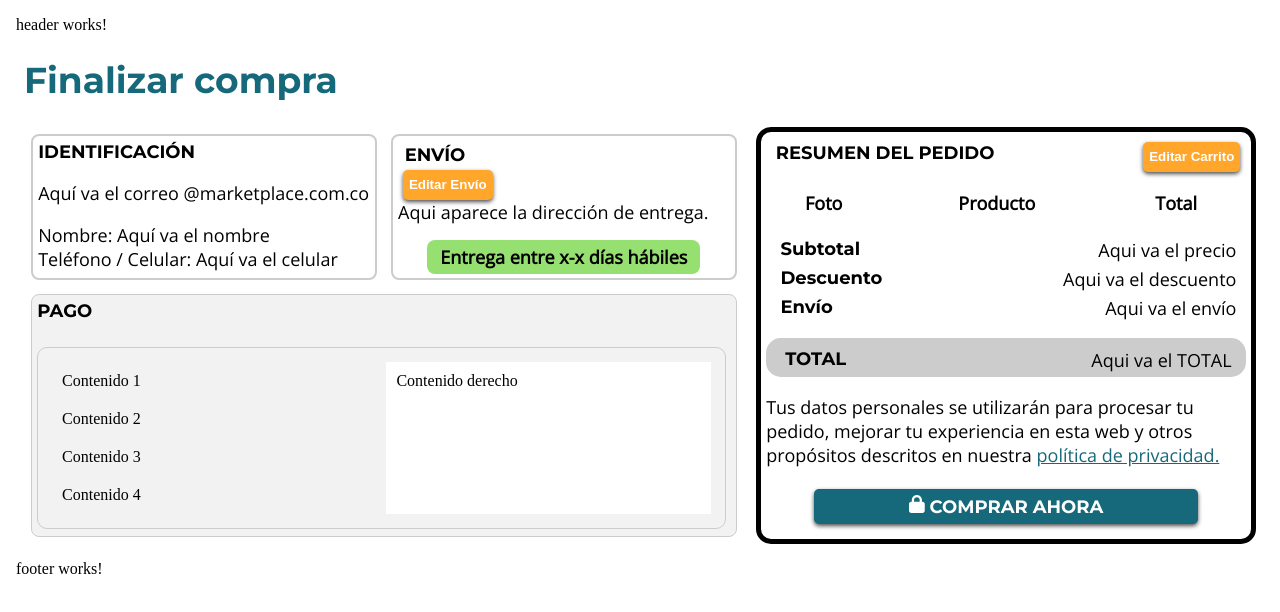
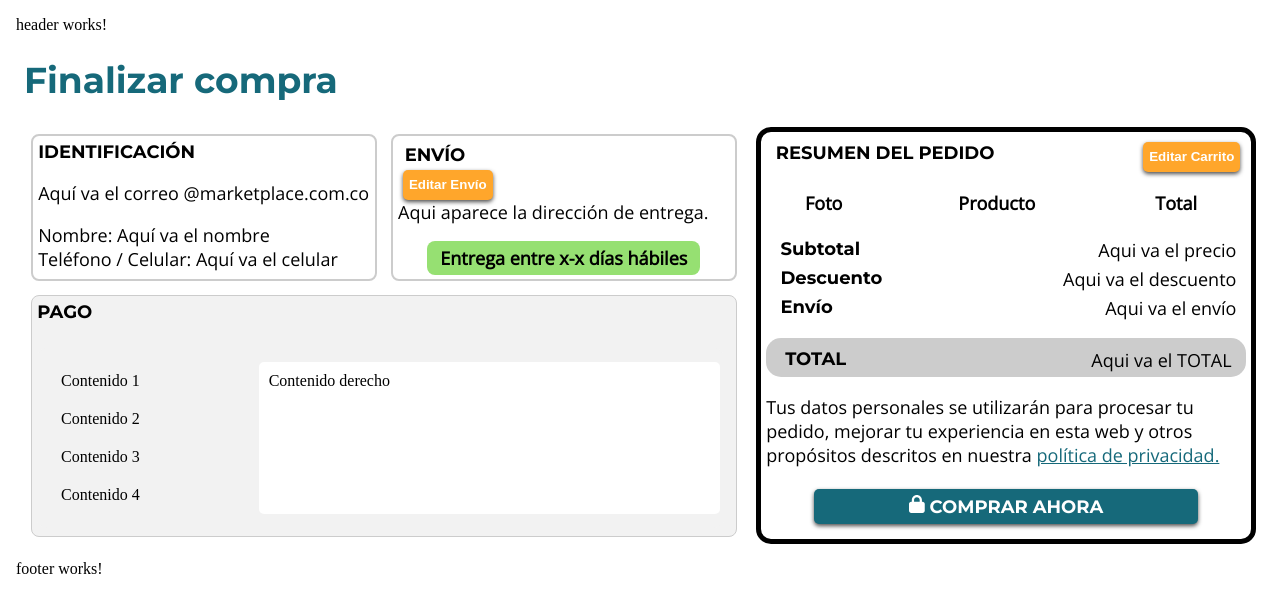
Before and after one commit to fabianSystem19/NU01_Front01, an Angular app in the folder NU01_FRONT01/: page /pago in a window 1280 px wide. Shown: the top 612 px of the page. Built offline with nearby package versions, Linux system fonts and the light colour scheme.

Commit message:
EDICION DE ESTILOS

```diff
--- a/NU01_FRONT01/src/app/pages/formulario-pagos/formulario-pagos.component.css
+++ b/NU01_FRONT01/src/app/pages/formulario-pagos/formulario-pagos.component.css
@@ -283,14 +283,18 @@ u{
 .contPago {
     display: grid;
     grid-template-columns: 1fr 1fr; /* Dos columnas de ancho flexible */
+    grid-template-columns: 30% 70%; /* Primera columna 30% y segunda columna 70% */
     grid-gap: 10px; /* Espacio entre los elementos */
     width: 95%;
     padding: 2%;
+    border:none;
   }
 
   .columna-1 {
     display: grid;
     grid-template-rows: repeat(4, 1fr); /* Cuatro filas de alto flexible */
+
+    width: 100%;
   }
 
   .contMetodo {
@@ -305,6 +309,8 @@ u{
 
   .contVistaPago {
     background-color: white;
+    border-radius: 5px;
+
     flex: 1; /* Ocupar todo el espacio vertical */
     padding: 10px;
   }
```
